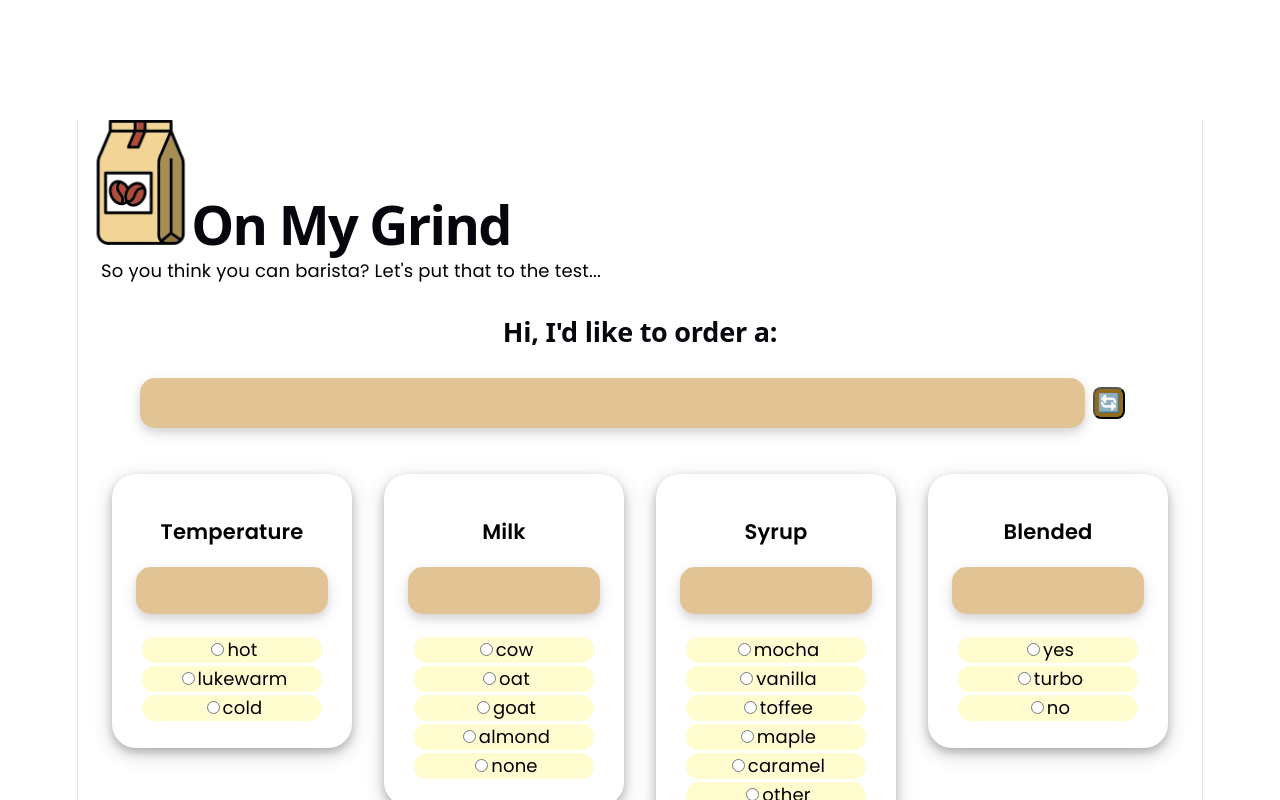
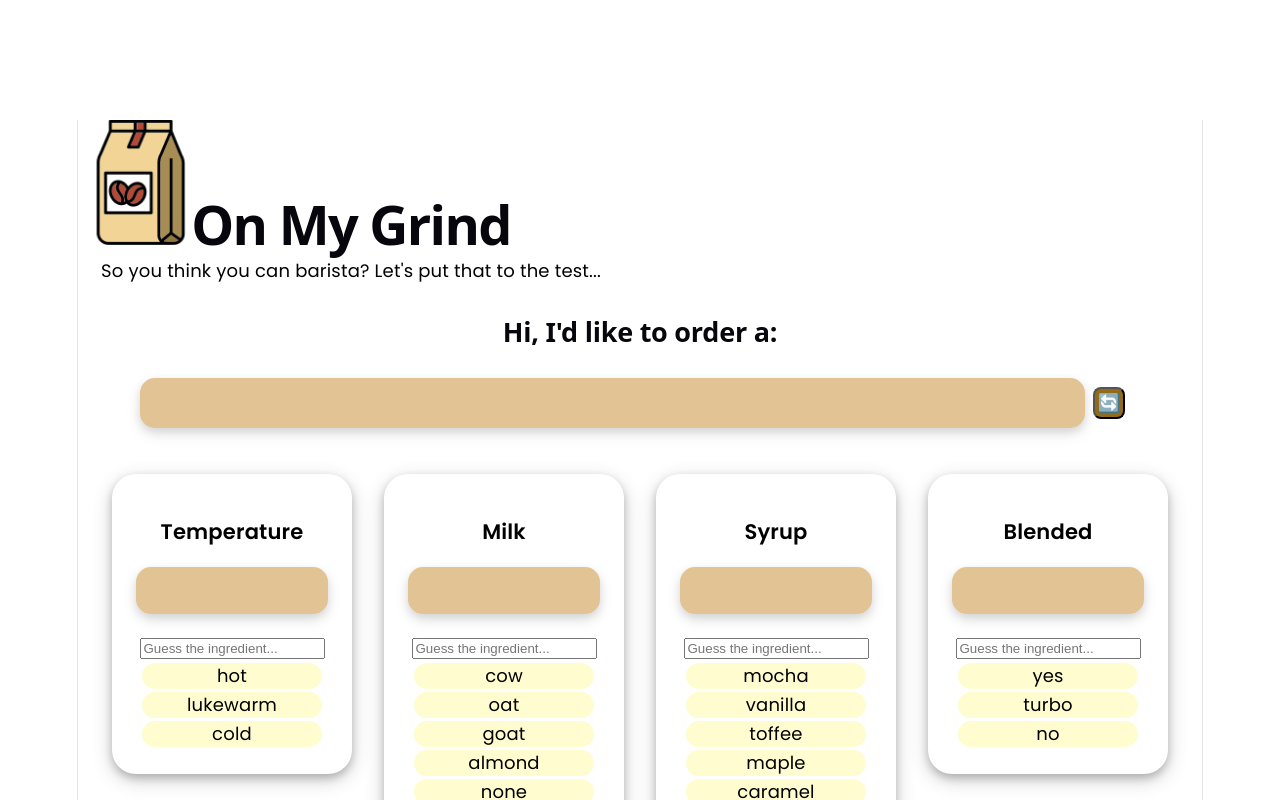
Before and after one commit to bagheeraja/web102_lab03_on_my_grind, a React (Vite) app: page / in a window 1280 px wide. Shown: the top 800 px of the page. Built offline with nearby package versions, Linux system fonts and the light colour scheme.

Commit message:
RecipeChoices component updated to allow text input for guesses instead of radio buttons

```diff
--- a/src/components/RecipeChoices.jsx
+++ b/src/components/RecipeChoices.jsx
@@ -1,20 +1,23 @@
 import { useState } from "react";
 
-const RecipeChoices = ({handleChange, label, choices, checked}) => {
+const RecipeChoices = ({handleChange, label, choices, checked, currentVal}) => {
     return(
         <div className="radio-buttons">
+            <input
+                type="text"
+                name={label}
+                value={currentVal}
+                placeholder="Guess the ingredient..."
+                onChange={handleChange}
+                className="textbox"
+            />
+
             {choices &&
                 choices.map((choice) => (
                     <li key={choice}>
-                        <input
-                            id={choice}
-                            value={choice}
-                            name={label}
-                            type="radio"
-                            onChange={handleChange}
-                            checked={checked == choice}
-                    />
+
                         {choice}
+
                     </li>
                 ))}
         </div>
```
